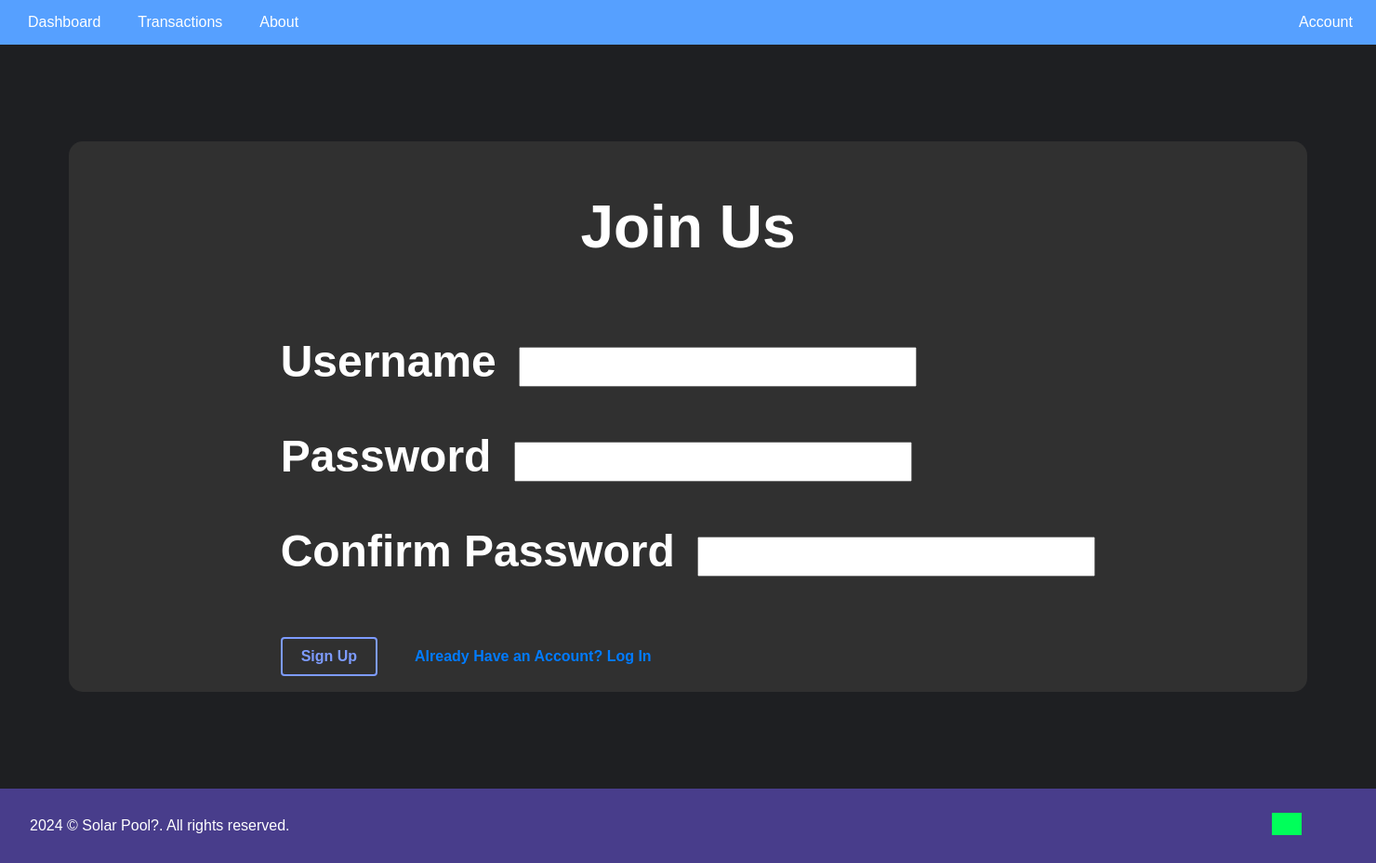
After one commit to Aaryan-Pugarja/SolarChain, a Flask app: page /register in a window 1480 px wide. The commit adds this page. Shown: the whole page at 93% size. Run offline with Flask 3, Linux system fonts and the light colour scheme; grey boxes are pictures that could not be loaded.

Commit message:
basic account system setup

```diff
--- /dev/null
+++ b/forms.py
@@ -0,0 +1,19 @@
+from flask_wtf import FlaskForm
+from wtforms import StringField, PasswordField, SubmitField, BooleanField
+from wtforms.validators import DataRequired, Length, EqualTo
+
+
+class RegistrationForm(FlaskForm):
+    username = StringField('Username',
+                           validators=[DataRequired(), Length(min=2, max=20)])
+    password = PasswordField('Password', validators=[DataRequired()])
+    confirm_password = PasswordField('Confirm Password',
+                                     validators=[DataRequired(), EqualTo('password')])
+    submit = SubmitField('Sign Up')
+
+
+class LoginForm(FlaskForm):
+    username = StringField('Username', validators=[DataRequired()])
+    password = PasswordField('Password', validators=[DataRequired()])
+    remember = BooleanField('Remember Me')
+    submit = SubmitField('Login')
--- a/main.py
+++ b/main.py
@@ -1,9 +1,12 @@
 import sqlite3
-from flask import Flask, render_template
+
+from flask import Flask, flash, redirect, render_template, url_for
+
+from forms import LoginForm, RegistrationForm
 
 app = Flask(__name__)
-
-
+app.config['SECRET_KEY'] = '13ceb0bdfde20b0c64765791628ba245'
+# db = SQLAlchemy(app)
 dashboard_info = {"balance": "50"}
 
 
@@ -30,6 +33,11 @@ def get_sellers():
     return sellers
 
 
+@app.route('/layout')
+def layout():
+    return render_template("layout.html")
+
+
 @app.route('/')
 @app.route('/home')
 def home():
@@ -46,9 +54,30 @@ def about():
     return render_template("about.html")
 
 
-@app.route('/layout')
-def layout():
-    return render_template("layout.html")
+@app.route('/account')
+def account():
+    return render_template("account.html")
+
+
+@app.route("/register", methods=['GET', 'POST'])
+def register():
+    form = RegistrationForm()
+    if form.validate_on_submit():
+        flash(f'Account created for {form.username.data}!', 'success')
+        return redirect(url_for('home'))
+    return render_template('register.html', title='Register', form=form)
+
+
+@app.route("/login", methods=['GET', 'POST'])
+def login():
+    form = LoginForm()
+    if form.validate_on_submit():
+        if form.username.data == 'test' and form.password.data == '123':
+            flash('You have been logged in!', 'success')
+            return redirect(url_for('home'))
+        else:
+            flash('Login Unsuccessful. Please check username and password', 'danger')
+    return render_template('login.html', title='Login', form=form)
 
 
 if __name__ == "__main__":
--- a/static/style.css
+++ b/static/style.css
@@ -127,8 +127,6 @@ th, td {
 
 .nav-bar {
     display: flex;
-    justify-content: space-between;
-    padding: 0 20px;
     align-items: center;
 }
 
@@ -145,6 +143,23 @@ th, td {
 }
 
 .nav-links a:hover {
+    background-color: #005aa0;
+    color: #0bedff;
+}
+
+.account-link{
+    margin-left: 66em;
+    margin-right: 0;
+}
+
+.account-link a {
+    padding: 10px;
+    color: rgb(255, 255, 255);
+    text-decoration: none;
+    transition: all 0.3s ease 0s;
+}
+
+.account-link a:hover {
     background-color: #005aa0;
     color: #0bedff;
 }
@@ -777,12 +792,12 @@ video {
 }
 
 .dashboard {
-    width: 70vw;
-    height: 30vw;
+    width: 90vw;
+    height: 40vw;
     background-color: #303030;
     display: flex;
     flex-direction: row; /* change from column to row for left-to-right alignment */
-    justify-content: space-around; /* space items evenly */
+    justify-content: space-evenly; /* space items evenly */
     align-items: center; /* Adjusts alignment along the vertical axis */
     border-radius: 15px;
 }
@@ -800,7 +815,7 @@ video {
     gap: 20px;
 }
 
-.info_options button {
+button, .norm_btn {
     display: inline-block;
     padding: 10px 20px;
     font-size: 16px;
@@ -815,7 +830,7 @@ video {
     overflow: hidden;
 }
 
-.info_options button::before {
+button::before, .norm_btn::before {
     content: '';
     position: absolute;
     top: 0;
@@ -829,14 +844,9 @@ video {
     transition: transform 0.4s ease;
 }
 
-.info_options button:hover {
+button:hover, .norm_btn:hover {
     color: white;
 }
-
-.info_options button::before {
-    transform: scaleX(1); /* Fill the button background */
-}
-
 
 /* animations */
 
@@ -934,3 +944,81 @@ video {
 @keyframes p {
   from{--p:0}
 }
+
+.user_display {
+    width: 30vw;
+    display: flex;
+    flex-direction: column; /* change from column to row for left-to-right alignment */
+    justify-content: space-around; /* space items evenly */
+    place-content:center;
+    text-align: center;
+    align-items: center;
+    gap: 10px;
+}
+
+.user_display button {
+    margin-top: 20px; /* Adds internal padding within the button */
+    width: 150px;
+}
+
+.login_page {
+    width: 90vw;
+    height: 40vw;
+    background-color: #303030;
+    display: flex;
+    flex-direction: row; /* change from column to row for left-to-right alignment */
+    justify-content: center; /* space items evenly */
+    align-items: center; /* Adjusts alignment along the vertical axis */
+    place-items: center; /* Adjusts alignment along the vertical axis */
+    border-radius: 15px;
+}
+
+.login_page .label {
+    font-size: 3rem;
+}
+
+.login_page .input {
+    font-size: 2rem;
+}
+
+.login_page .heading {
+    font-size: 4rem;
+    font-weight: bolder;
+    text-align: center;
+}
+
+.login_page a {
+    font-size: 2rem;
+    margin-left: 20px;
+    padding: 10px;
+    color: rgb(255, 255, 255);
+    text-decoration: none;
+    transition: all 0.3s ease 0s;
+}
+
+.login_page a:hover {
+    color: #0bedff;
+}
+
+.form-container {
+    display: flex; /* Use flexbox to align items in a row */
+    align-items: center; /* Aligns the button and link vertically */
+    gap: 10px; /* Adds space between the button and the link */
+}
+
+.norm_btn {
+    padding: 10px 20px;
+    font-size: 16px;
+}
+
+.form-container a {
+    text-decoration: none;
+    color: #007bff;
+    font-size: 16px;
+}
+
+.invalid-feedback {
+    font-size: 1rem;
+    text-align: center;
+    color: red;
+}
--- a/templates/layout.html
+++ b/templates/layout.html
@@ -11,15 +11,18 @@
 <div class="header">
     <div class="nav-bar">
         <div class="nav-links">
-            <a href="/home">Home</a>
+            <a href="/home">Dashboard</a>
             <a href="/transactions">Transactions</a>
             <a href="/about">About</a>
+        </div>
+        <div class="account-link">
+            <a href="/register">Account</a>
         </div>
     </div>
 </div>
 
 <div class="container">
-    {% block content %}{% endblock content %}
+  {% block content %}{% endblock %}
 </div>
 
 <div class="footer">
--- /dev/null
+++ b/templates/register.html
@@ -0,0 +1,61 @@
+{% extends "layout.html" %}
+{% block content %}
+<div class="dashboard_container">
+    <div class="login_page">
+        <form method="POST" action="">
+            {{ form.hidden_tag() }}
+            <h1 class="heading">Join Us</h1>
+            <div class="form-group">
+                {{ form.username.label(class="label") }}
+
+                {% if form.username.errors %}
+                {{ form.username(class="input is-invalid") }}
+                <div class="invalid-feedback">
+                    {% for error in form.username.errors %}
+                    <span>{{ error }}</span>
+                    {% endfor %}
+                </div>
+                {% else %}
+                {{ form.username(class="input") }}
+                {% endif %}
+            </div>
+            <div class="form-group">
+                {{ form.password.label(class="label") }}
+                {% if form.password.errors %}
+                {{ form.password(class="input is-invalid") }}
+                <div class="invalid-feedback">
+                    {% for error in form.password.errors %}
+                    <span>{{ error }}</span>
+                    {% endfor %}
+                </div>
+                {% else %}
+                {{ form.password(class="input") }}
+                {% endif %}
+            </div>
+            <div class="form-group">
+                {{ form.confirm_password.label(class="label") }}
+                {% if form.confirm_password.errors %}
+                {{ form.confirm_password(class="input is-invalid") }}
+                <div class="invalid-feedback">
+                    {% for error in form.confirm_password.errors %}
+                    <span>{{ error }}</span>
+                    {% endfor %}
+                </div>
+                {% else %}
+                {{ form.confirm_password(class="input") }}
+                {% endif %}
+            </div>
+
+            <div class="form-container">
+                <div class="form-group">
+                    {{ form.submit(class="norm_btn") }}
+                </div>
+                <div>
+                    <a href="/login">Already Have an Account? Log In</a>
+                </div>
+            </div>
+        </form>
+    </div>
+</div>
+
+{% endblock content %}
--- a/util/entries.sql
+++ b/util/entries.sql
@@ -1 +1 @@
-INSERT INTO sellers (name, location, reputation, available, price_per_kwh) VALUES ("Test", "Loc", 4, 1, 5.5);
+INSERT INTO sellers (name, location, reputation, available, price_per_kwh) VALUES ("Test 1", "Loc 1", 2, 0, 3.5);
```
Also changed, not shown: templates/account.html (added, +22 -0 lines), templates/index.html (+14 -7 lines), templates/login.html (added, +47 -0 lines), README.md, static/Resources/Palettes/img.png (renamed from Resources/Palettes/img.png), static/Resources/Palettes/img_1.png (renamed from Resources/Palettes/img_1.png), static/Resources/Palettes/img_2.png (renamed from Resources/Palettes/img_2.png), static/Resources/Palettes/img_3.png (renamed from Resources/Palettes/img_3.png), static/Resources/images/profile.jpg (added), 2 other files.
